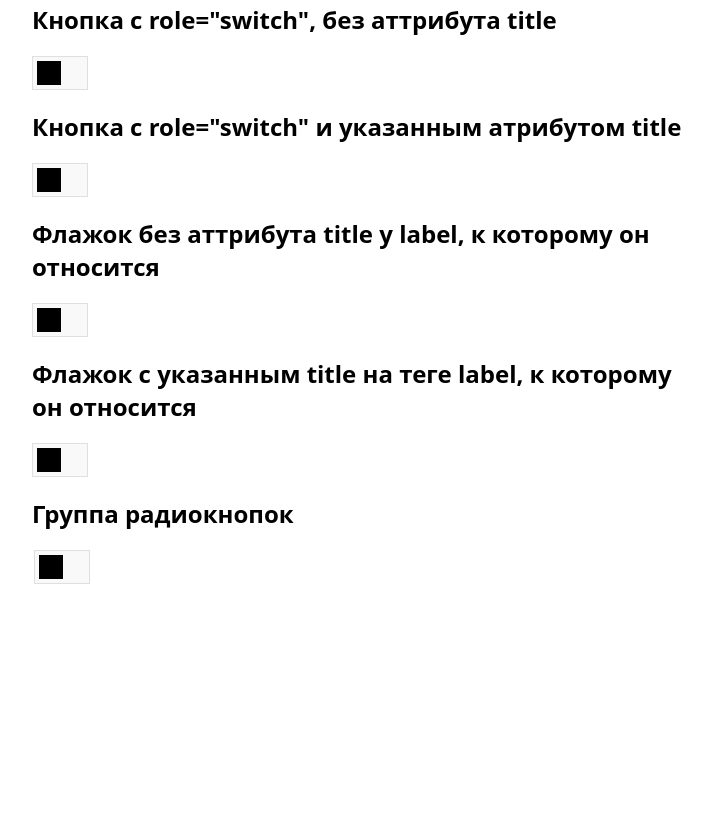
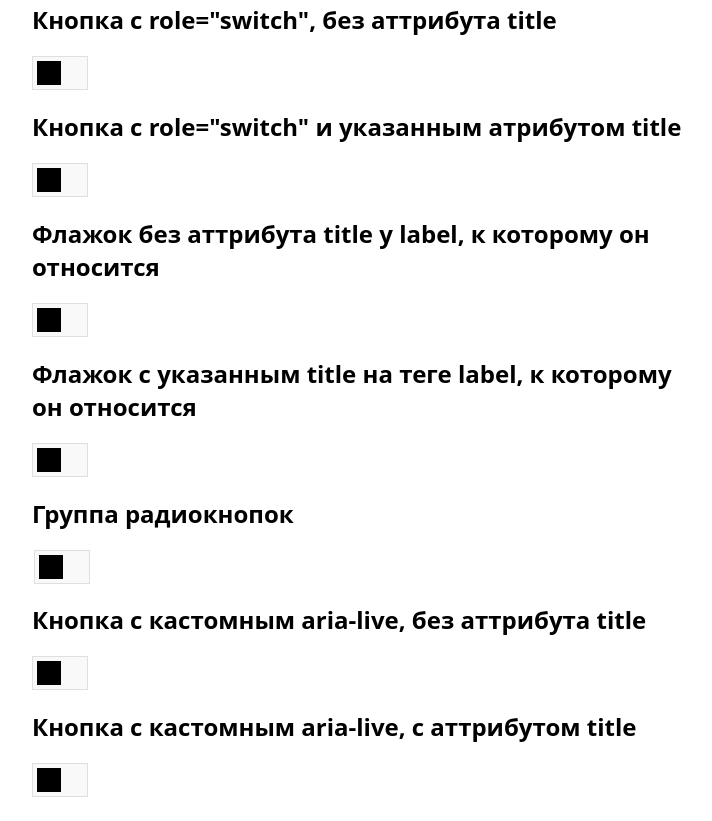
Before and after one commit to MorevM/toggle-a11y-variants, a plain HTML site: page index.html in a window 1280 px wide. Shown: the part 449-1270 px from the top of the page, without its empty margins (274-986 px from the left). Before the commit the page ends 1057 px from the top, so only its background shows below. Drawn offline with Linux system fonts and the light colour scheme.

Commit message:
Deploying to gh-pages from @ MorevM/toggle-a11y-variants@18c3fab5a518d038253cc26bb175ad215d5a34b7 🚀

```diff
--- a/assets/index-CaNS8gJ8.css
+++ /dev/null
@@ -1 +0,0 @@
-:root{font-family:system-ui,-apple-system,BlinkMacSystemFont,Segoe UI,Roboto,Oxygen,Ubuntu,Cantarell,Open Sans,Helvetica Neue,sans-serif}*,*:before,*:after{box-sizing:border-box}body{max-width:700px;padding:16px;margin-inline:auto}.ui-toggle{position:relative;display:block;width:56px;height:34px;padding:4px;background-color:#f9f9f9;border:1px solid #dfdfdf;-webkit-appearance:none;-moz-appearance:none;appearance:none;transition-property:background-color,color;transition-duration:.3s;cursor:pointer}.ui-toggle:before{content:"";display:block;width:24px;height:24px;background-color:currentColor;transition:transform .3s}.ui-toggle.is-active:before,.ui-toggle:has(input[type=checkbox]:checked):before,.ui-toggle:has(input[type=radio][value=dark]:checked):before{transform:translate(22px)}.ui-toggle:focus-visible,.ui-toggle:has(input[type=checkbox]:focus-visible),.ui-toggle:has(input[type=radio]:focus-visible){outline:4px solid #000000;outline-offset:4px}.ui-toggle.is-active,.ui-toggle:has(input[type=checkbox]:checked),.ui-toggle:has(input[type=radio][value=dark]:checked){color:#fff;background-color:#333}.ui-toggle__input{position:absolute;z-index:-1;width:1px;height:1px;margin:-1px;overflow:hidden;clip:rect(0 0 0 0)}
--- /dev/null
+++ b/assets/index-USfu8VgQ.css
@@ -0,0 +1 @@
+:root{font-family:system-ui,-apple-system,BlinkMacSystemFont,Segoe UI,Roboto,Oxygen,Ubuntu,Cantarell,Open Sans,Helvetica Neue,sans-serif}*,*:before,*:after{box-sizing:border-box}body{max-width:700px;padding:16px;margin-inline:auto}[data-notification]{position:absolute;z-index:-1;width:1px;height:1px;margin:-1px;overflow:hidden;clip:rect(0 0 0 0)}.ui-toggle{position:relative;display:block;width:56px;height:34px;padding:4px;background-color:#f9f9f9;border:1px solid #dfdfdf;-webkit-appearance:none;-moz-appearance:none;appearance:none;transition-property:background-color,color;transition-duration:.3s;cursor:pointer}.ui-toggle:before{content:"";display:block;width:24px;height:24px;background-color:currentColor;transition:transform .3s}.ui-toggle.is-active:before,.ui-toggle:has(input[type=checkbox]:checked):before,.ui-toggle:has(input[type=radio][value=dark]:checked):before{transform:translate(22px)}.ui-toggle:focus-visible,.ui-toggle:has(input[type=checkbox]:focus-visible),.ui-toggle:has(input[type=radio]:focus-visible){outline:4px solid #000000;outline-offset:4px}.ui-toggle.is-active,.ui-toggle:has(input[type=checkbox]:checked),.ui-toggle:has(input[type=radio][value=dark]:checked){color:#fff;background-color:#333}.ui-toggle__input{position:absolute;z-index:-1;width:1px;height:1px;margin:-1px;overflow:hidden;clip:rect(0 0 0 0)}
--- a/index.html
+++ b/index.html
@@ -1,5 +1,3 @@
-<!-- -->
-<!-- eslint-disable @html-eslint/attrs-newline -->
 <!DOCTYPE html>
 <html lang="ru">
 	<head>
@@ -7,8 +5,8 @@
 		<meta name="description" content="Страница с разными вариантами реализации переключателя без видимого label" />
 		<meta name="viewport" content="width=device-width, initial-scale=1.0" />
 		<title>Варианты реализации элемента управления "переключатель"</title>
-		<script type="module" crossorigin src="/toggle-a11y-variants/assets/index-Dv_7zETp.js"></script>
-		<link rel="stylesheet" crossorigin href="/toggle-a11y-variants/assets/index-CaNS8gJ8.css">
+		<script type="module" crossorigin src="/toggle-a11y-variants/assets/index-G7G0-So6.js"></script>
+		<link rel="stylesheet" crossorigin href="/toggle-a11y-variants/assets/index-USfu8VgQ.css">
 	</head>
 	<body>
 		<h1>Варианты реализации элемента управления "переключатель"</h1>
@@ -111,6 +109,29 @@
 				data-radio
 			/>
 		</fieldset>
+
+		<h2>Кнопка с кастомным aria-live, без аттрибута title</h2>
+		<button
+			type="button"
+			class="ui-toggle"
+			aria-label="Переключиться на тёмную тему, переключатель"
+			data-button
+		>
+			<!--  -->
+		</button>
+		<span aria-live="polite" data-notification></span>
+
+		<h2>Кнопка с кастомным aria-live, с аттрибутом title</h2>
+		<button
+			type="button"
+			class="ui-toggle"
+			aria-label="Переключиться на тёмную тему, переключатель"
+			title="Переключиться на тёмную тему"
+			data-button
+		>
+			<!--  -->
+		</button>
+		<span aria-live="polite" data-notification></span>
 	</body>
 
 </html>
```
Also changed, not shown: assets/index-Dv_7zETp.js (deleted, +0 -1 lines), assets/index-G7G0-So6.js (added, +1 -0 lines).
